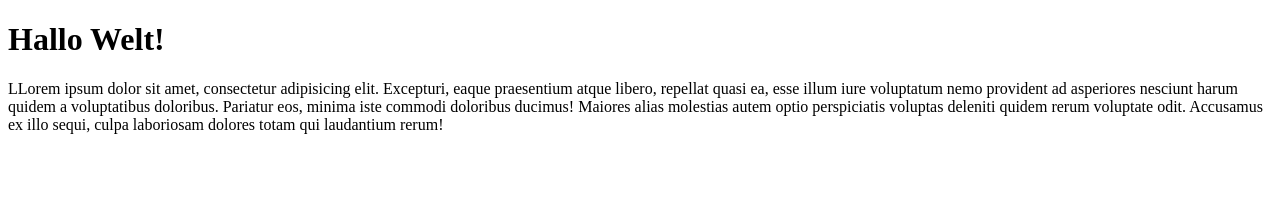
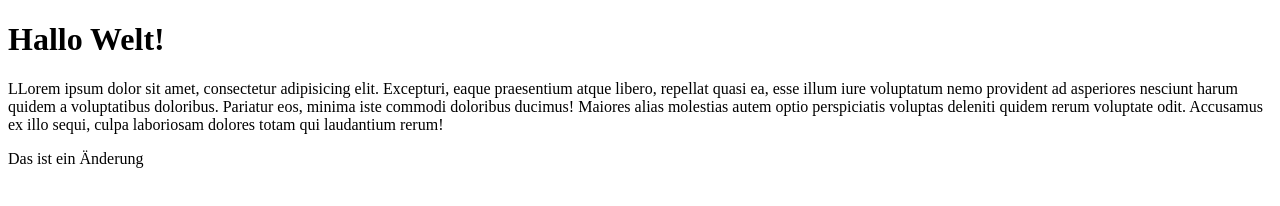
Before and after one commit to GndKl/github-pages-test, a plain HTML site: page index.html in a window 1280 px wide. Drawn offline with Linux system fonts and the light colour scheme.

Commit message:
änderung

```diff
--- a/index.html
+++ b/index.html
@@ -9,6 +9,8 @@
     <h1>Hallo Welt!</h1>
     <p> LLorem ipsum dolor sit amet, consectetur adipisicing elit. Excepturi, eaque praesentium atque libero, repellat quasi ea, esse illum iure voluptatum nemo provident ad asperiores nesciunt harum quidem a voluptatibus doloribus.
     Pariatur eos, minima iste commodi doloribus ducimus! Maiores alias molestias autem optio perspiciatis voluptas deleniti quidem rerum voluptate odit. Accusamus ex illo sequi, culpa laboriosam dolores totam qui laudantium rerum!</p>
-
+    <p>
+        Das ist ein Änderung
+    </p>
 </body>
 </html>
```
